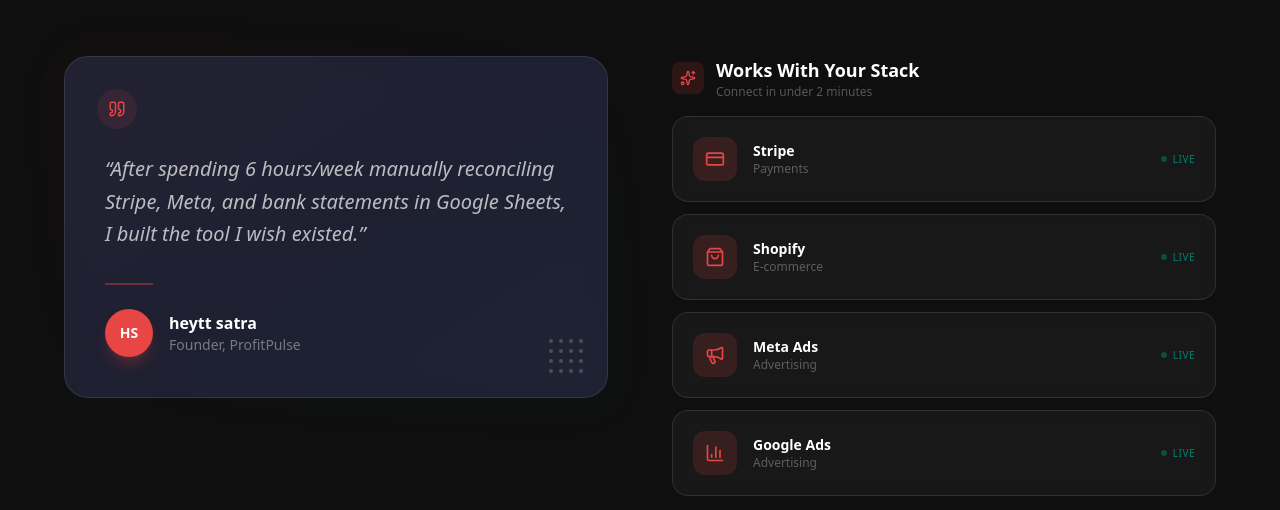
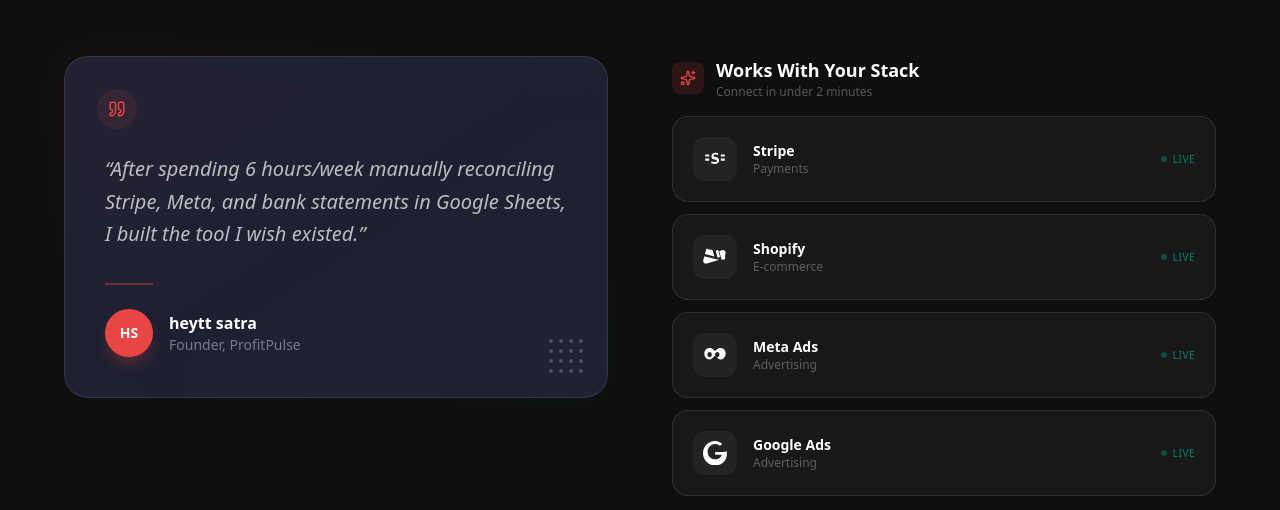
Before and after one commit to heytt-satra/ProfitPulse, a Next.js app: page / in a window 1280 px wide. Shown: the part 4760-5270 px from the top of the page. Built offline with nearby package versions, Linux system fonts and the light colour scheme.

Commit message:
feat: replace generic integration icons with high-fidelity logos

```diff
--- a/components/sections/social-proof.tsx
+++ b/components/sections/social-proof.tsx
@@ -15,12 +15,13 @@
 } from "lucide-react";
 import { cn } from "@/lib/utils";
 import React from "react";
+import { IntegrationLogo, IntegrationType } from "@/components/ui/integration-logo";
 
-const integrations = [
-    { name: "Stripe", icon: CreditCard, desc: "Payments" },
-    { name: "Shopify", icon: ShoppingBag, desc: "E-commerce" },
-    { name: "Meta Ads", icon: Megaphone, desc: "Advertising" },
-    { name: "Google Ads", icon: BarChart3, desc: "Advertising" },
+const integrations: { name: string; type: IntegrationType; desc: string }[] = [
+    { name: "Stripe", type: "stripe", desc: "Payments" },
+    { name: "Shopify", type: "shopify", desc: "E-commerce" },
+    { name: "Meta Ads", type: "meta", desc: "Advertising" },
+    { name: "Google Ads", type: "google", desc: "Advertising" },
 ];
 
 const stats = [
@@ -34,10 +35,9 @@
     integration,
     index,
 }: {
-    integration: (typeof integrations)[0];
+    integration: typeof integrations[number];
     index: number;
 }) {
-    const Icon = integration.icon;
 
     return (
         <motion.div
@@ -57,11 +57,10 @@
 
             <div className="relative bg-white/[0.04] backdrop-blur-sm border border-white/10 rounded-2xl p-5 flex items-center gap-4 transition-all duration-300 group-hover:border-coral/30 group-hover:bg-white/[0.07]">
                 {/* Icon */}
-                <div className="w-11 h-11 rounded-xl bg-coral/15 flex items-center justify-center shrink-0 group-hover:bg-coral/25 transition-colors duration-300">
-                    <Icon
-                        size={20}
-                        className="text-coral"
-                        strokeWidth={2}
+                <div className="w-11 h-11 rounded-xl bg-white/5 flex items-center justify-center shrink-0 group-hover:bg-coral/25 transition-colors duration-300">
+                    <IntegrationLogo
+                        type={integration.type}
+                        className="text-white group-hover:text-white transition-colors"
                     />
                 </div>
 
--- /dev/null
+++ b/components/ui/integration-logo.tsx
@@ -0,0 +1,76 @@
+"use client";
+
+import React from "react";
+import { cn } from "@/lib/utils";
+
+export type IntegrationType = "stripe" | "shopify" | "meta" | "google";
+
+interface IntegrationLogoProps {
+    type: IntegrationType;
+    className?: string;
+}
+
+export function IntegrationLogo({ type, className }: IntegrationLogoProps) {
+    switch (type) {
+        case "stripe":
+            return (
+                <svg
+                    viewBox="0 0 40 40"
+                    fill="none"
+                    xmlns="http://www.w3.org/2000/svg"
+                    className={cn("w-6 h-6", className)}
+                >
+                    <path
+                        d="M21.2 16.5c-2.4-.3-3.6-.9-3.6-2.1 0-1.1 1.2-1.7 3.2-1.7 1.8 0 3.1.5 4.1 1l.5-3.3c-.9-.3-2.3-.8-4.5-.8-4 0-6.9 2-6.9 6.1 0 3.3 2.1 4.5 5.7 5.2 2.7.5 3.5 1.1 3.5 2.1 0 1.2-1.2 2-3.8 2.1-2.2 0-4-.7-5.1-1.3l-.6 3.4c1.1.5 3.1 1.1 5.6 1.1 4.3 0 7.5-2.1 7.5-6.2 0-3.5-2.2-4.8-5.6-5.4M3.7 19.3h6.6v3.7H3.7v-3.7zM3.7 12.3h6.6V16H3.7v-3.7zM29.7 19.3h6.6v3.7h-6.6v-3.7zM29.7 12.3h6.6V16h-6.6v-3.7z"
+                        fill="currentColor"
+                    />
+                </svg>
+            );
+        case "shopify":
+            return (
+                <svg
+                    viewBox="0 0 24 24"
+                    fill="none"
+                    xmlns="http://www.w3.org/2000/svg"
+                    className={cn("w-6 h-6", className)}
+                >
+                    <path
+                        fillRule="evenodd"
+                        clipRule="evenodd"
+                        d="M4.322 3.197a1 1 0 0 0-.96.726l-1.42 4.966 9.423 2.693-1.688-6.186a1 1 0 0 0-.825-.724l-4.53-.475zm6.51 10.66l-9.423-2.692-.614 2.148c-.512 1.792-.768 2.688-.475 3.483a3 3 0 0 0 1.597 1.597c.795.293 1.691.037 3.483-.475l10.87-3.106-5.438-.955zM12.9 6.51l1.688 6.186 2.503-.715-1.93-7.073-2.26.59zM22.062 10.235c.512-1.792.768-2.688.475-3.483a3 3 0 0 0-1.597-1.597c-.795-.293-1.691-.037-3.483.475l-1.264.361 2.399 8.795 3.47-.551z"
+                        fill="currentColor"
+                    />
+                </svg>
+            );
+        case "meta":
+            return (
+                <svg
+                    viewBox="0 0 24 24"
+                    fill="none"
+                    xmlns="http://www.w3.org/2000/svg"
+                    className={cn("w-6 h-6", className)}
+                >
+                    <path
+                        d="M22.3 8.3c-1.1-2.9-4.1-3.6-6.4-3-1.7.5-2.8 1.6-3.9 2.7-1.1-1.1-2.2-2.2-3.9-2.7-2.3-.6-5.3.1-6.4 3C.8 10.5 1.4 13.9 3.5 15.6c1.6 1.3 3.8 1.3 5.4 0 1.1-1 2.2-2.1 3.1-3.1.9 1 2 2.1 3.1 3.1 1.6 1.3 3.8 1.3 5.3 0 2.2-1.7 2.8-5.1 1.9-7.3zM8.2 13.6c-1 1-2.2 1-3.1 0-1-1-1-2.8 0-3.8C6 8.8 7.3 8.8 8.2 9.8c.8 1 .8 2.7 0 3.8zm7.6 0c-1 1-2.2 1-3.1 0-.8-1.1-.8-2.8 0-3.8 1-1 2.2-1 3.1 0 1 1 1 2.8 0 3.8z"
+                        fill="currentColor"
+                    />
+                </svg>
+            );
+        case "google":
+            return (
+                <svg
+                    viewBox="0 0 24 24"
+                    fill="none"
+                    xmlns="http://www.w3.org/2000/svg"
+                    className={cn("w-6 h-6", className)}
+                >
+                    <path
+                        d="M21.35 11.1h-9.17v2.73h6.51c-.33 1.56-1.71 4.54-6.51 4.54-4.15 0-7.53-3.44-7.53-7.67s3.38-7.67 7.53-7.67c2.35 0 3.93.98 4.84 1.85l2.15-2.07C17.37 1.5 14.88 0 12.18 0 5.45 0 0 5.45 0 12.18s5.45 12.18 12.18 12.18c7.03 0 11.7-4.94 11.7-11.91 0-.83-.09-1.46-.23-2.1h-.3z"
+                        fill="currentColor"
+                    />
+                </svg>
+            );
+        default:
+            return null;
+    }
+}
```
